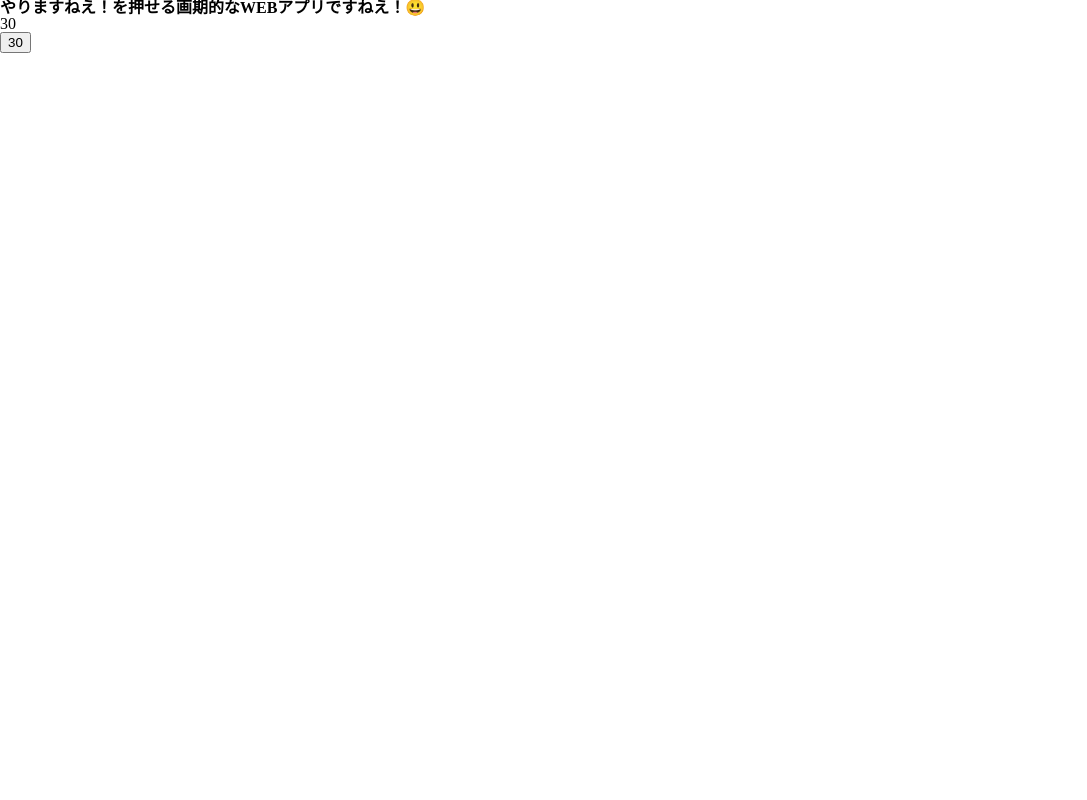
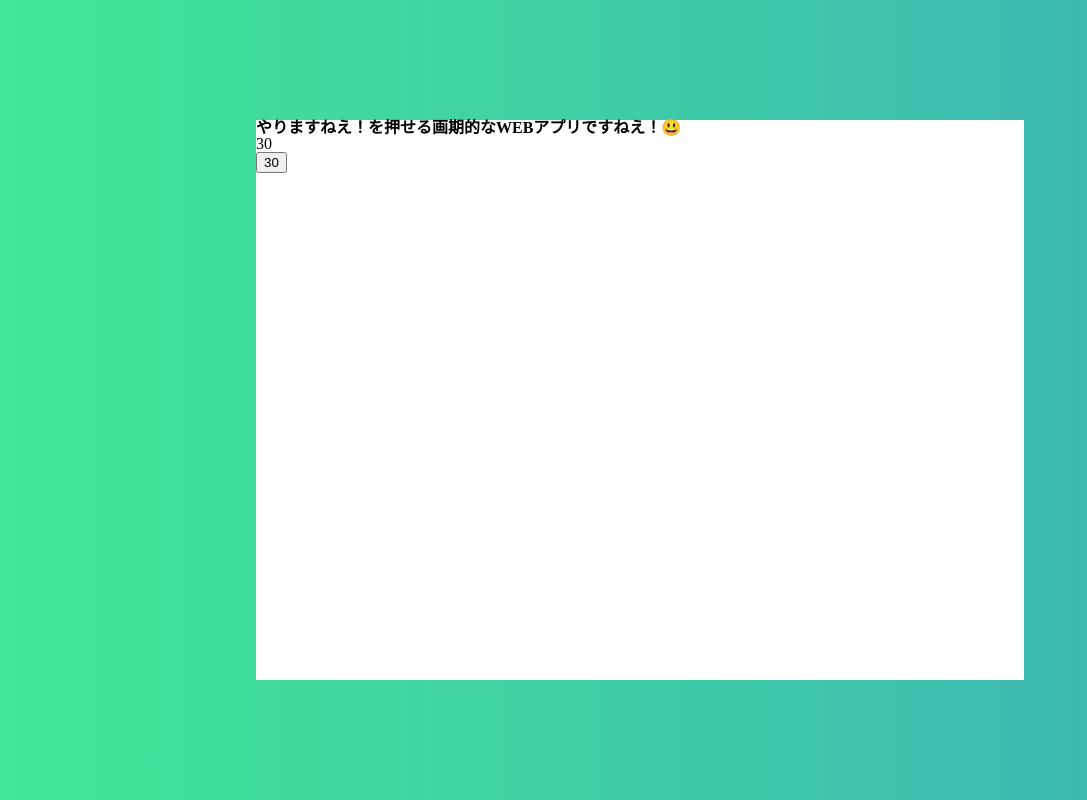
Before and after one commit to KoutaKawase/inmu_button, a website: page index.html in a window 1280 px wide. Shown: the whole page, without its empty margins (0-1087 px from the left). Drawn offline with nearby package versions, Linux system fonts and the light colour scheme.

Commit message:
🎨 Add InmuButtonBoxエリアをCSSで確保
真ん中におきたかったのでCSSで置いた

```diff
--- a/index.html
+++ b/index.html
@@ -8,6 +8,8 @@
     <title>やりますねえ！ボタン</title>
     <link rel="stylesheet" href="./style/reset.css">
     <link rel="stylesheet" href="./style/style.css">
+    <link href="https://fonts.googleapis.com/css?family=M+PLUS+Rounded+1c" rel="stylesheet">
+    <link href="https://fonts.googleapis.com/css?family=M+PLUS+Rounded+1c" rel="stylesheet">
 </head>
 
 <body>
--- a/src/main.js
+++ b/src/main.js
@@ -47,7 +47,7 @@ class Description extends React.Component {
 class InmuButtonBox extends React.Component {
     render() {
         return (
-            <div>
+            <div id="inmu-button-box">
                 <Description />
                 <Counter count={this.props.count} />
                 <OperationBox count={this.props.count} />
--- a/style/style.css
+++ b/style/style.css
@@ -0,0 +1,18 @@
+body {
+    background-image:linear-gradient(to right, #42e695, #3BB2B8);
+    font-family: 'Hannari' sans-serif;
+    width: 100%;
+    height: 100vh;
+}
+
+.wf-hannari { font-family: "Hannari"; }
+
+#inmu-button-box {
+    width: 60%;
+    height: 70vh;
+    background: #fff;
+    position: absolute;
+    top: 50%;
+    left: 50%;
+    transform: translate(-50%, -50%);
+}
```
